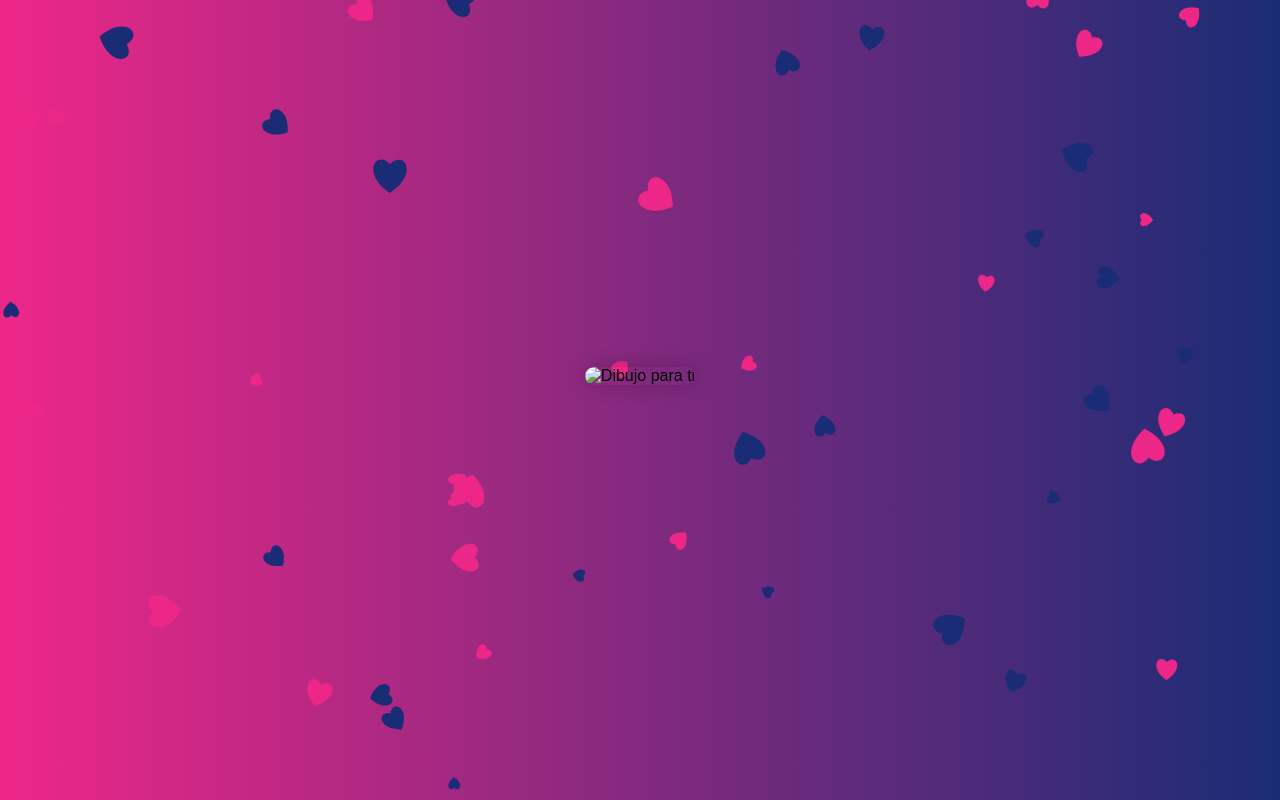
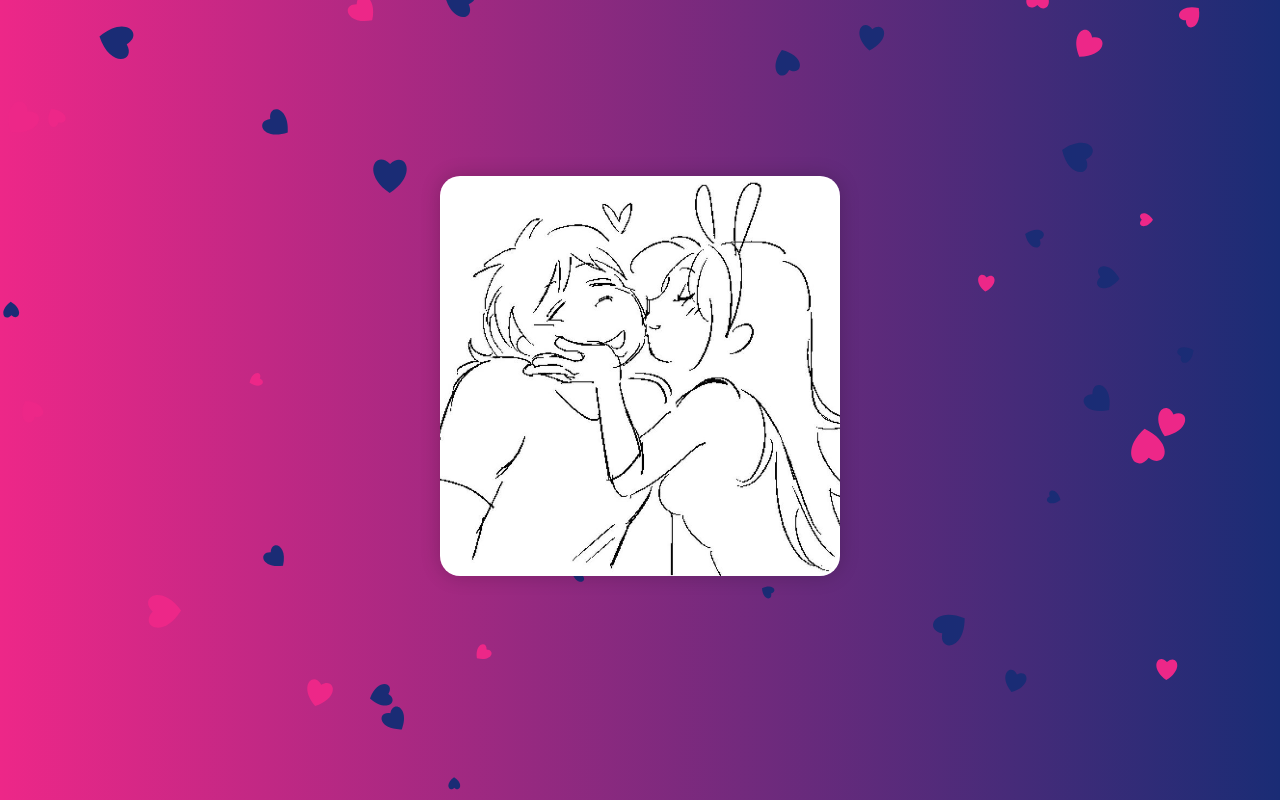
Before and after one commit to myee1705/regalito, a plain HTML site: page index.html in a window 1280 px wide. Both pictures are taken after a click on the button "ábreme <3". Drawn offline with Linux system fonts and the light colour scheme.

Commit message:
index.html

```diff
--- a/index.html
+++ b/index.html
@@ -95,7 +95,7 @@
   <button id="abrirBtn">ábreme &lt;3</button>
 
   <div id="sorpresa" style="display: none; flex-direction: column; align-items: center;">
-    <img src="regalo.png" class="imagen" id="dibujo" alt="Dibujo para ti">
+    <img src="regalo.jpeg" class="imagen" id="dibujo" alt="Dibujo para ti">
     <div class="mensaje" id="mensaje">💌 Siempre estaré para tí amorcito. Te amo, nunca lo olvides 💖</div>
   </div>
 </div>
```
